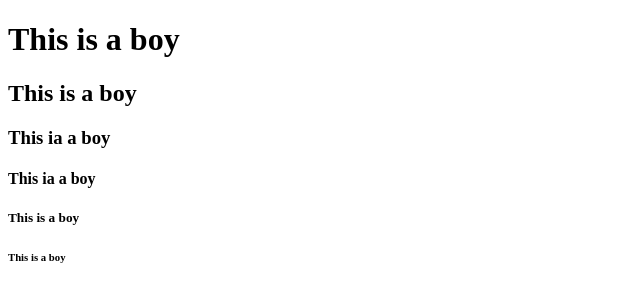
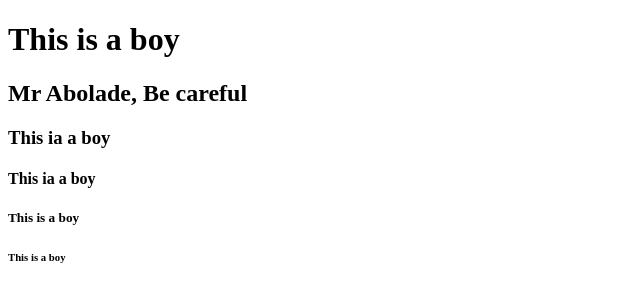
Before and after one commit to Grtnxhor/My-web-tutorial, a plain HTML site: page index.html in a window 1280 px wide. Shown: the whole page, without its empty margins (0-640 px from the left). Drawn offline with Linux system fonts and the light colour scheme.

Commit message:
Chnaged header 2

```diff
--- a/index.html
+++ b/index.html
@@ -5,7 +5,7 @@
     </head>
     <body>
       <h1>This is a boy</h1>
-      <h2>This is a boy</h2>
+      <h2>Mr Abolade, Be careful</h2>
       <h3>This ia a boy</h3>
       <h4>This ia a boy</h4>
       <h5>This is a boy</h5>
```
